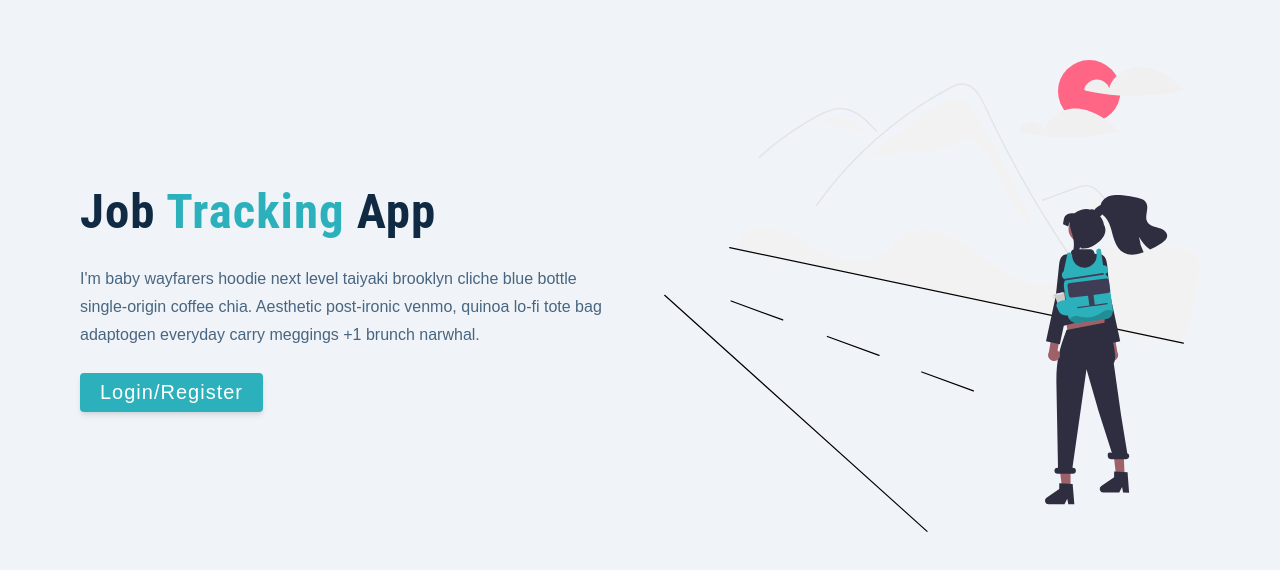
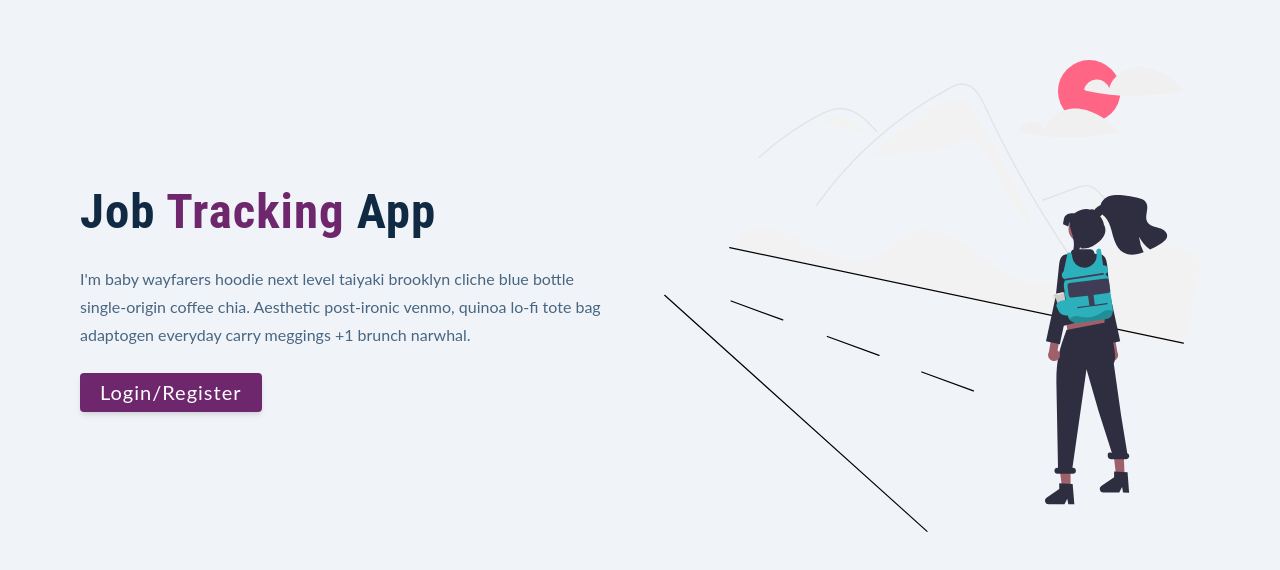
Before and after one commit to Sagnik004/jobify, a React (Create React App) app in the folder client/: page /landing in a window 1280 px wide. Shown: the part 104-674 px from the top of the page. Built offline with nearby package versions, Linux system fonts and the light colour scheme.

Commit message:
big sidebar complete

```diff
--- a/client/src/App.js
+++ b/client/src/App.js
@@ -1,4 +1,4 @@
-import { BrowserRouter, Routes, Route, Link } from "react-router-dom";
+import { BrowserRouter, Routes, Route } from "react-router-dom";
 
 import { Landing, Error, Register, ProtectedRoute } from "./pages/index";
 import {
--- a/client/src/index.css
+++ b/client/src/index.css
@@ -5,7 +5,7 @@
 }
 
 /* FONTS */
-@import url("https://fonts.googleapis.com/css2?family=Cabin&family=Roboto+Condensed:wght@400;700&display=swap");
+@import url("https://fonts.googleapis.com/css2?family=Cabin&family=Lato&family=Roboto+Condensed:wght@400;700&display=swap");
 
 html {
   font-size: 100%;
@@ -13,7 +13,7 @@ html {
 
 :root {
   /* colors */
-  --primary-50: #e0fcff;
+  /* --primary-50: #e0fcff;
   --primary-100: #bef8fd;
   --primary-200: #87eaf2;
   --primary-300: #54d1db;
@@ -22,7 +22,18 @@ html {
   --primary-600: #14919b;
   --primary-700: #0e7c86;
   --primary-800: #0a6c74;
-  --primary-900: #044e54;
+  --primary-900: #044e54; */
+
+  --primary-50: #f2d1f1;
+  --primary-100: #e1b3e0;
+  --primary-200: #c080bf;
+  --primary-300: #9f599e;
+  --primary-400: #863085;
+  --primary-500: #6e276d;
+  --primary-600: #521751;
+  --primary-700: #330732;
+  --primary-800: #230322;
+  --primary-900: #1d011c;
 
   /* GREY */
   --grey-50: #f0f4f8;
@@ -46,7 +57,7 @@ html {
 
   /* FONTS */
   --headingFont: "Roboto Condensed", Sans-Serif;
-  --bodyFont: "Cabin", Sans-Serif;
+  --bodyFont: "Lato", Sans-Serif;
   --small-text: 0.875rem;
   --extra-small-text: 0.7em;
 
--- a/client/src/pages/dashboard/SharedLayout.js
+++ b/client/src/pages/dashboard/SharedLayout.js
@@ -1,4 +1,4 @@
-import { Outlet, Link } from "react-router-dom";
+import { Outlet } from "react-router-dom";
 
 import Wrapper from "../../assets/wrappers/SharedLayout";
 import { Navbar, SmallSidebar, BigSidebar } from "../../components/index";
```
Also changed, not shown: client/src/assets/wrappers/BigSidebar.js (+16 -3 lines), client/src/components/BigSidebar.js (+17 -1 lines), client/src/components/NavLinks.js (added, +29 -0 lines), client/src/components/SmallSidebar.js (+2 -21 lines), client/src/assets/images/logo.svg.
